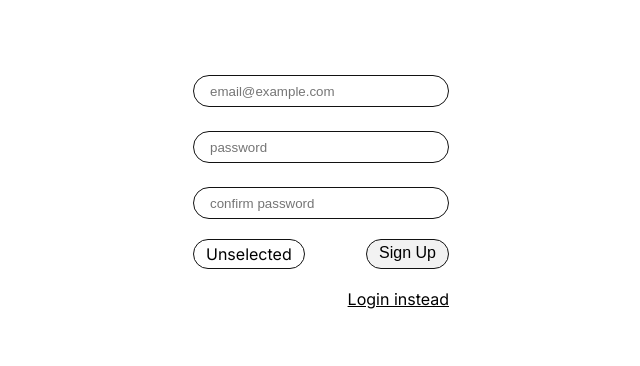
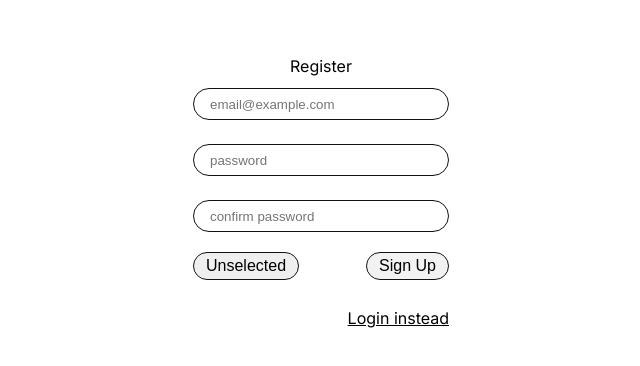
Before and after one commit to kristzz/Paidn, a Vue app in the folder frontend/: page /register in a window 1280 px wide. Shown: the part 208-574 px from the top of the page, without its empty margins (319-959 px from the left). Built offline with nearby package versions, Linux system fonts and the light colour scheme.

Commit message:
login and register done

```diff
--- a/frontend/src/assets/main.css
+++ b/frontend/src/assets/main.css
@@ -78,14 +78,14 @@ router-link {
 
 /* Custom elements */
 
-.input-container{
+.input-auth-container{
   display: flex;
   flex-direction: column;
   align-items: center;
   min-width: 20rem;
 }
 
-.small-input {
+.small-auth-input {
   min-width: 16rem;
   height: 2rem;
   padding: 0.5rem 1rem 0.5rem 1rem;
--- a/frontend/src/views/Login.vue
+++ b/frontend/src/views/Login.vue
@@ -1,8 +1,8 @@
 <template>
     <main>
-      <form class="input-container">
-        <input class="small-input" type="email" placeholder="email@example.com" v-model="email">
-        <input class="small-input" type="password" placeholder="password" v-model="password">
+      <form class="input-auth-container">
+        <input class="small-auth-input" type="email" placeholder="email@example.com" v-model="email">
+        <input class="small-auth-input" type="password" placeholder="password" v-model="password">
         <p v-if="errorMessage" style="color: red;">{{ errorMessage }}</p> <!-- Display error message -->
         <div class="row">
           <button class="authButton weight-regular height-text" type="button" @click="login">Login</button>
--- a/frontend/src/views/Register.vue
+++ b/frontend/src/views/Register.vue
@@ -1,20 +1,24 @@
 <template>
   <main>
-    <form class="input-container">
-      <input class="small-input" type="email" placeholder="email@example.com" v-model="email">
-      <input class="small-input" type="password" placeholder="password" v-model="password">
-      <input class="small-input" type="password" placeholder="confirm password" v-model="password_confirmation">
+    <form class="input-auth-container">
+      <legend>Register</legend>
+
+      <input id="email" class="small-auth-input" type="email" placeholder="email@example.com" v-model="email">
+      <input id="password" class="small-auth-input" type="password" placeholder="password" v-model="password">
+      <input id="password_confirmation" class="small-auth-input" type="password" placeholder="confirm password" v-model="password_confirmation">
+
       <p v-if="errorMessage" style="color: red;">{{ errorMessage }}</p>
       <div class="row">
-        <div class="stateButton weight-regular height-text" :class="buttonClass" @click="changeType">{{ buttonText }}</div>
+        <button type="button" class="stateButton weight-regular height-text" :class="buttonClass" @click="changeType">{{ buttonText }}</button>
         <button type="button" @click="register" id="authButton" class="authButton weight-regular height-text">Sign Up</button>
       </div>
-      <div class="left">
-        <router-link to="/login" id="left" style="color: inherit;">Login instead</router-link>
+      <div class="link-container">
+        <router-link to="/login" id="refer-to-login" style="color: inherit;">Login instead</router-link>
       </div>
     </form>
   </main>
 </template>
+
 
 <script>
 import axios from 'axios';
@@ -92,7 +96,7 @@ main {
 }
 .state-business {
   background-color: var(--color-gray);
-  color: var(--color-white);
+  color: var(--color-black);
 }
 
 .stateButton {
@@ -119,14 +123,13 @@ main {
   width: 20rem;
 }
 
-.left {
-  width: 20rem;
+.link-container{
   display: flex;
   justify-content: end;
+  width: 100%;
 }
 
-#left {
-  margin: 0.5rem 2rem 0.75rem 0rem;
-  user-select: none;
+#refer-to-login{
+  margin: 1rem 2rem 0 0;
 }
 </style>
```
